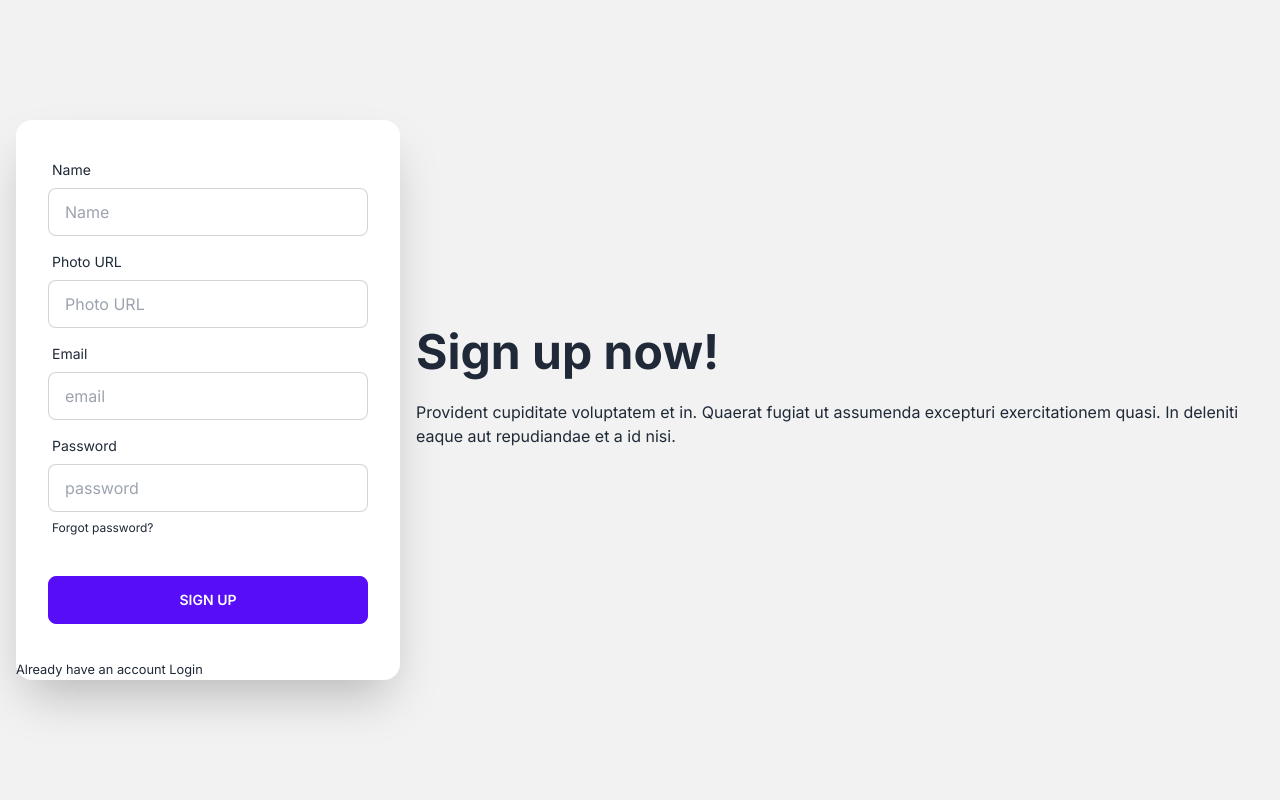
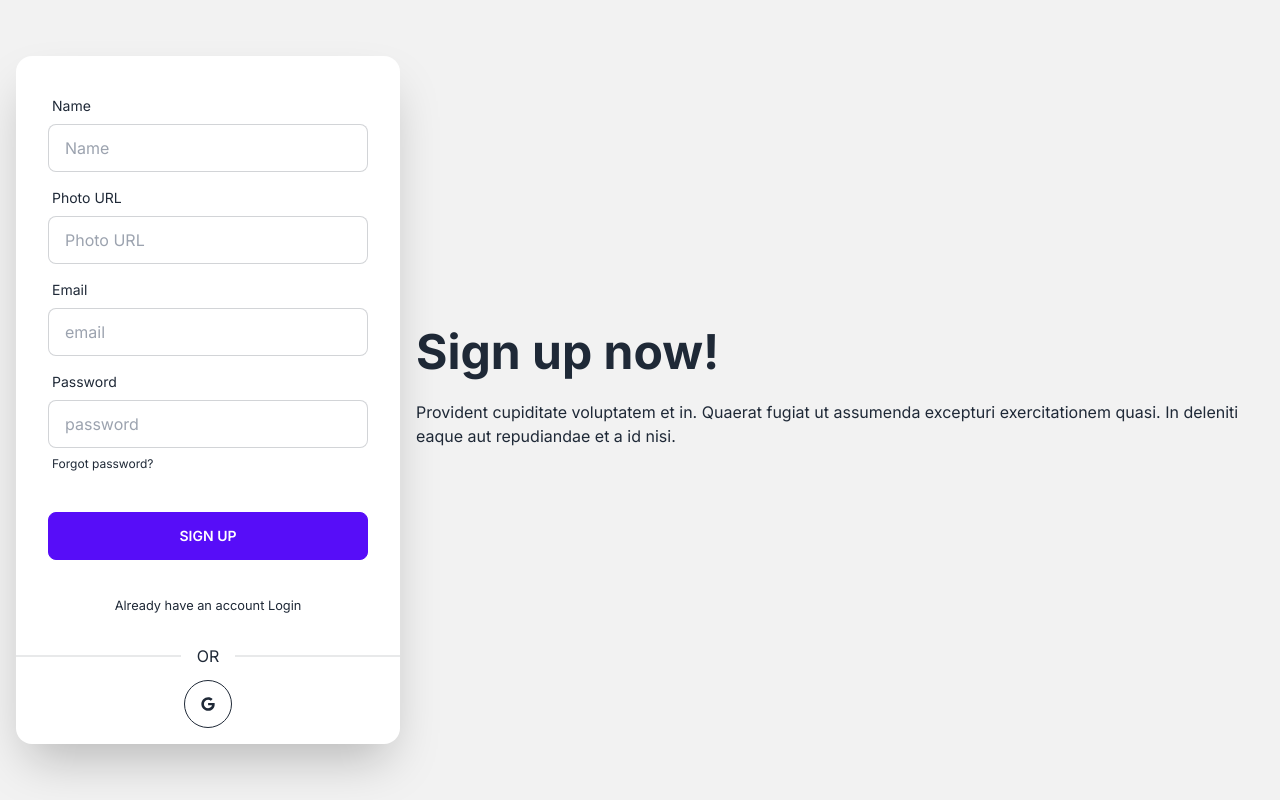
Before and after one commit to emon1995/bistro-boss-client, a React (Vite) app: page /signup in a window 1280 px wide. Built offline with nearby package versions, Linux system fonts and the light colour scheme; no server answers.

Commit message:
social login with google added

```diff
--- a/src/Pages/Login/Login.jsx
+++ b/src/Pages/Login/Login.jsx
@@ -8,6 +8,7 @@
 import { Helmet } from "react-helmet-async";
 import Swal from "sweetalert2";
 import { AuthContext } from "../../providers/AuthProviders";
+import SocialLogin from "../Shared/SocialLogin/SocialLogin";
 
 const Login = () => {
   const [disabled, setDisabled] = useState(true);
@@ -118,11 +119,12 @@
                 />
               </div>
             </form>
-            <p>
+            <p className="text-center">
               <small>
                 New Here? <Link to="/signup">Create an account</Link>{" "}
               </small>
             </p>
+            <SocialLogin></SocialLogin>
           </div>
         </div>
       </div>
--- a/src/Pages/Shared/Header.jsx
+++ b/src/Pages/Shared/Header.jsx
@@ -39,7 +39,7 @@
         <ActiveRoute to={`/shop`}>Our Shop</ActiveRoute>
       </li>
       <li>
-        <ActiveRoute to={`/`}>
+        <ActiveRoute to={`/dashboardLayout/mycart`}>
           <button className="btn gap-2">
             <FaShoppingCart />
             <div className="badge badge-secondary">+{cart?.length || 0}</div>
--- /dev/null
+++ b/src/Pages/Shared/SocialLogin/SocialLogin.jsx
@@ -0,0 +1,61 @@
+import { useContext } from "react";
+import { FaGoogle } from "react-icons/fa";
+import { AuthContext } from "../../../providers/AuthProviders";
+import Swal from "sweetalert2";
+import { useLocation, useNavigate } from "react-router-dom";
+
+const SocialLogin = () => {
+  const { googleLogin } = useContext(AuthContext);
+  const navigate = useNavigate();
+  const location = useLocation();
+
+  const from = location.state?.from?.pathname || "/";
+
+  const handleSocialLogin = () => {
+    googleLogin()
+      .then((result) => {
+        const savedUser = {
+          name: result?.user?.displayName,
+          email: result?.user?.email,
+        };
+
+        fetch(`http://localhost:5000/users`, {
+          method: "POST",
+          headers: {
+            "content-type": "application/json",
+          },
+          body: JSON.stringify(savedUser),
+        })
+          .then((res) => res.json())
+          .then((data) => {
+            if (data.insertedId) {
+              Swal.fire({
+                position: "top-end",
+                icon: "success",
+                title: "User created successfully.",
+                showConfirmButton: false,
+                timer: 1500,
+              });
+              navigate(from, { replace: true });
+            }
+          });
+      })
+      .catch((err) => {
+        console.log(err.message);
+      });
+  };
+
+  return (
+    <div className="text-center my-4">
+      <div className="divider">OR</div>
+      <button
+        onClick={handleSocialLogin}
+        className="btn btn-circle btn-outline"
+      >
+        <FaGoogle></FaGoogle>
+      </button>
+    </div>
+  );
+};
+
+export default SocialLogin;
--- a/src/Pages/Signup/Signup.jsx
+++ b/src/Pages/Signup/Signup.jsx
@@ -4,6 +4,7 @@
 import { Link, useNavigate } from "react-router-dom";
 import Swal from "sweetalert2";
 import { AuthContext } from "../../providers/AuthProviders";
+import SocialLogin from "../Shared/SocialLogin/SocialLogin";
 
 const SignUp = () => {
   const {
@@ -22,7 +23,18 @@
       console.log(loggedUser);
       updateUserProfile(data.name, data.photoURL)
         .then(() => {
-          console.log("user profile info updated");
+          const savedUser = { name: data.name, email: data.email };
+
+          fetch(`http://localhost:5000/users`, {
+            method: "POST",
+            headers: {
+              "content-type": "application/json",
+            },
+            body: JSON.stringify(savedUser),
+          })
+            .then((res) => res.json())
+            .then((data) => {
+              if (data.insertedId) {
                 reset();
                 Swal.fire({
                   position: "top-end",
@@ -32,6 +44,8 @@
                   timer: 1500,
                 });
                 navigate("/");
+              }
+            });
         })
         .catch((error) => console.log(error));
     });
@@ -144,11 +158,12 @@
                 />
               </div>
             </form>
-            <p>
+            <p className="text-center">
               <small>
                 Already have an account <Link to="/login">Login</Link>
               </small>
             </p>
+            <SocialLogin></SocialLogin>
           </div>
         </div>
       </div>
--- a/src/Routes/PrivateRoutes.jsx
+++ b/src/Routes/PrivateRoutes.jsx
@@ -11,7 +11,7 @@
     return <Spinner></Spinner>;
   }
 
-  if (user.email) {
+  if (user) {
     return children;
   }
 
--- a/src/Routes/router.jsx
+++ b/src/Routes/router.jsx
@@ -13,6 +13,7 @@
 import UserHome from "../Pages/Dashboard/UserHome";
 import Reservation from "../Pages/Dashboard/Reservation";
 import PaymentHistory from "../Pages/Dashboard/PaymentHistory";
+import PrivateRoutes from "./PrivateRoutes";
 
 const router = createBrowserRouter([
   {
@@ -55,7 +56,11 @@
   },
   {
     path: "dashboardLayout",
-    element: <DashboardLayout></DashboardLayout>,
+    element: (
+      <PrivateRoutes>
+        <DashboardLayout></DashboardLayout>
+      </PrivateRoutes>
+    ),
     children: [
       {
         path: "userhome",
@@ -71,7 +76,11 @@
       },
       {
         path: "mycart",
-        element: <MyCart></MyCart>,
+        element: (
+          <PrivateRoutes>
+            <MyCart></MyCart>
+          </PrivateRoutes>
+        ),
       },
     ],
   },
--- a/src/providers/AuthProviders.jsx
+++ b/src/providers/AuthProviders.jsx
@@ -6,6 +6,8 @@
   signInWithEmailAndPassword,
   signOut,
   updateProfile,
+  GoogleAuthProvider,
+  signInWithPopup,
 } from "firebase/auth";
 import app from "../firebase/firebase.config";
 
@@ -16,6 +18,7 @@
 const AuthProviders = ({ children }) => {
   const [user, setUser] = useState(null);
   const [loading, setLoading] = useState(true);
+  const googleProvider = new GoogleAuthProvider();
 
   const createUser = (email, password) => {
     setLoading(true);
@@ -39,6 +42,11 @@
     });
   };
 
+  const googleLogin = () => {
+    setLoading(true);
+    return signInWithPopup(auth, googleProvider);
+  };
+
   useEffect(() => {
     const unSubscribe = onAuthStateChanged(auth, (currentUser) => {
       setUser(currentUser);
@@ -55,6 +63,7 @@
     signIn,
     logOut,
     updateUserProfile,
+    googleLogin,
   };
 
   return (
```
Lines whose indentation alone changed are shown as unchanged.
